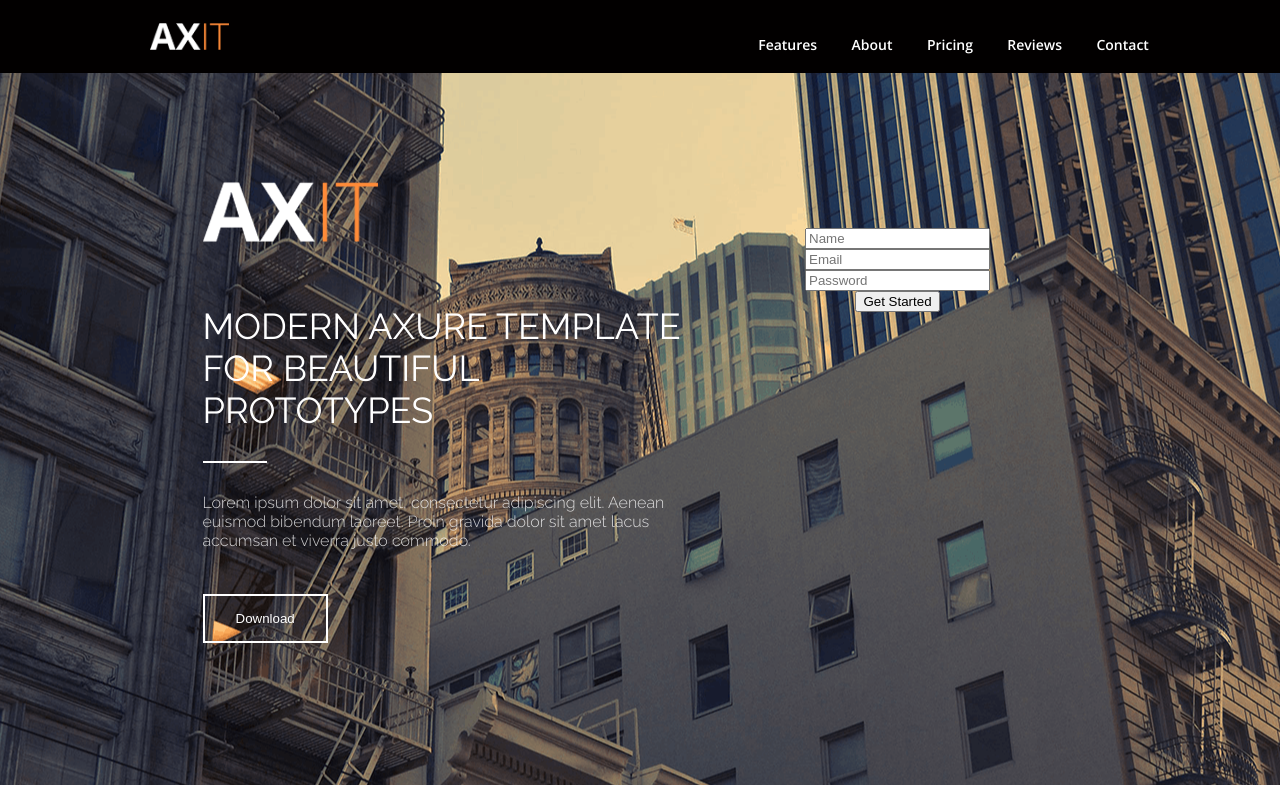
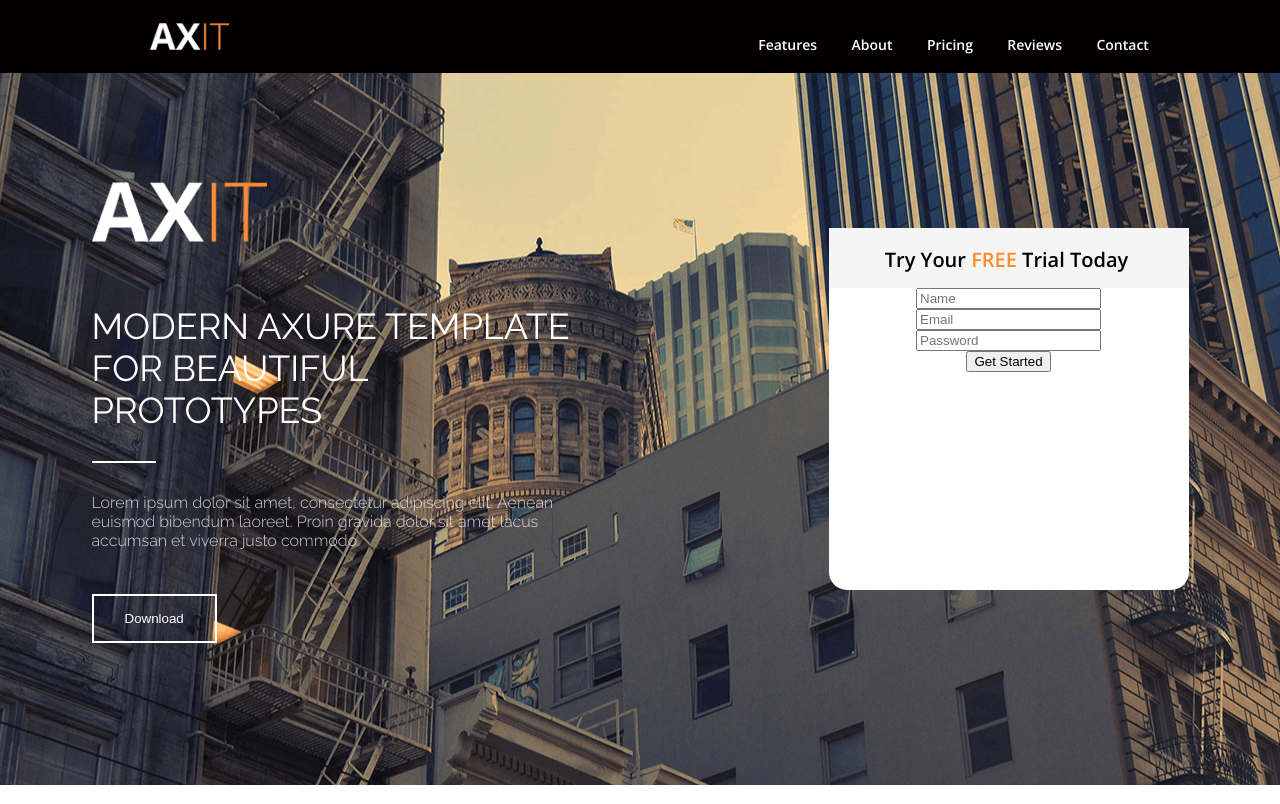
Before and after one commit to maab2b/lesson-4, a plain HTML site: page index.html in a window 1280 px wide. Drawn offline with nearby package versions, Linux system fonts and the light colour scheme.

Commit message:
Update main.css

```diff
--- a/css/main.css
+++ b/css/main.css
@@ -47,6 +47,7 @@
     width: 100%;
     height: 712px;
     background: url(../img/buildings.png) no-repeat center center;
+    background-color: rgba (100, 100%, 100%, 0.5215686274509804);
 }
 
 
@@ -57,6 +58,7 @@
     width: 515px;
     height: 392px;
     margin-top: 109px;
+    margin-right: 222px;
     text-align: left;
 }
 
@@ -106,5 +108,18 @@
     bottom: 30%;
     text-align: center;
     vertical-align: middle;
+    background-color: #ffffff;
     border-radius: 5%;
 }
+
+h3 {
+    padding: 18px 56px 15px 52px;
+    font-family: 'Open Sans', sans-serif;
+    font-size: 20px;
+    font-weight: 600;
+    background-color: #f5f5f5;
+}
+
+.header--section__formbox span {
+    font-style: normal;
+    color: #ff8c2c;
```
